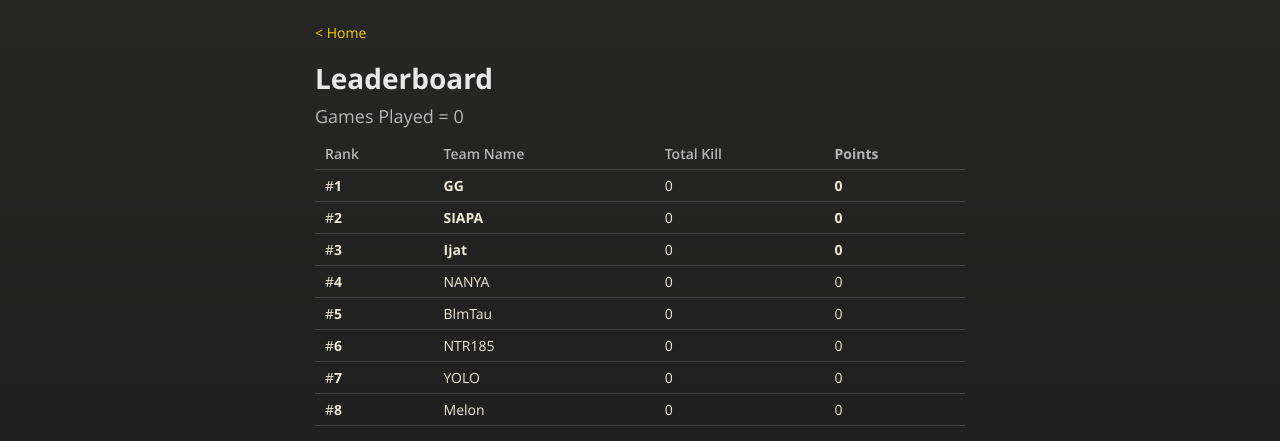
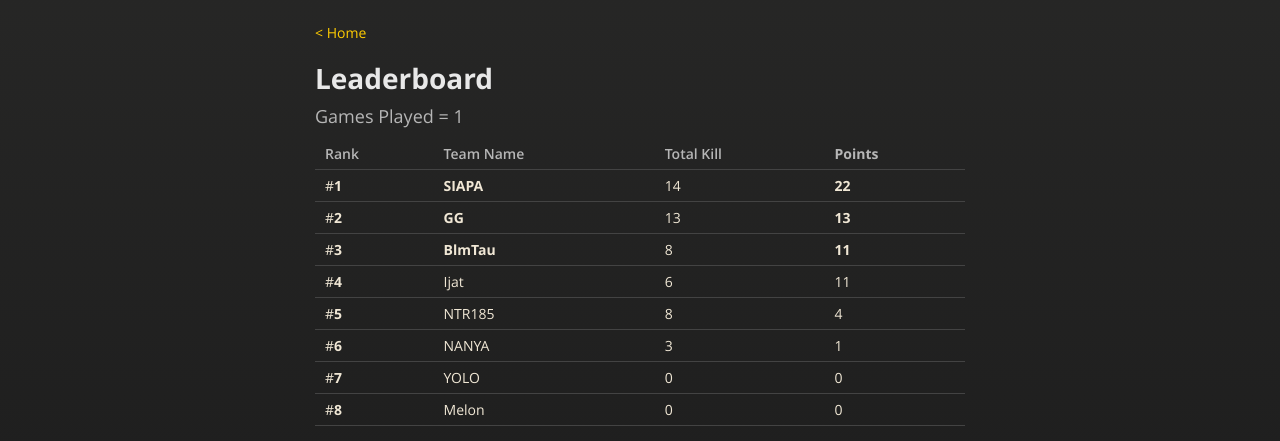
Before and after one commit to kanziebub/SurvivalProtocol, a Jekyll site: the page built from EPIC/04/finals.md, in a window 1280 px wide and 944 px high. Shown: the part 249-690 px from the top of the window. Built offline with Jekyll 4.4.1, drawn with Linux system fonts in a browser that asks for light colours.

Commit message:
epic/s4/f1

```diff
--- a/EPIC/04/finals.md
+++ b/EPIC/04/finals.md
@@ -7,16 +7,16 @@ layout: default
 
 # **Leaderboard**
 
-### Games Played = 0
+### Games Played = 1
 
 |  Rank  | Team Name             | Total Kill | **Points** |
 |:-------|:----------------------|:-----------|:-----------|
-| #**1** | **GG** | 0 | **0** |
-| #**2** | **SIAPA** | 0 | **0** |
-| #**3** | **Ijat** | 0 | **0** |
-| #**4** | NANYA | 0 | 0 |
-| #**5** | BlmTau | 0 | 0 |
-| #**6** | NTR185 | 0 | 0 |
+| #**1** | **SIAPA** | 14 | **22** |
+| #**2** | **GG** | 13 | **13** |
+| #**3** | **BlmTau** | 8 | **11** |
+| #**4** | Ijat | 6 | 11 |
+| #**5** | NTR185 | 8 | 4 |
+| #**6** | NANYA | 3 | 1 |
 | #**7** | YOLO | 0 | 0 |
 | #**8** | Melon | 0 | 0 |
 
```
